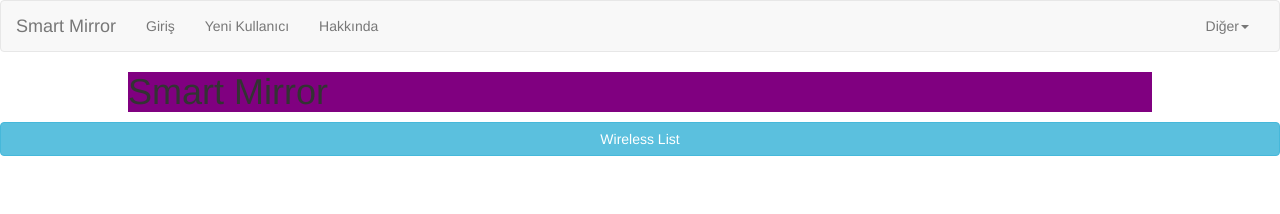
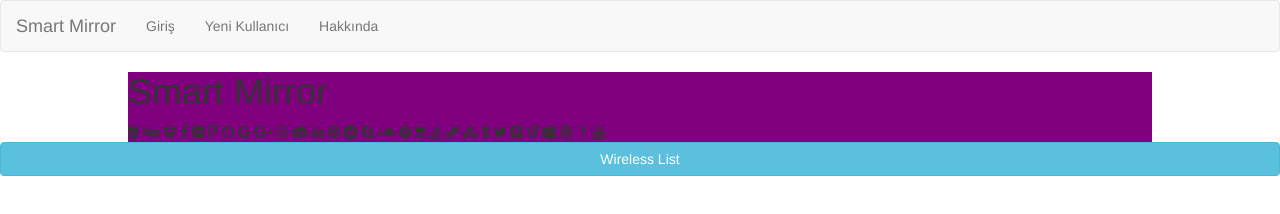
Before and after one commit to buraksivrikaya/smartmirror, an Electron app: page www/index.html in a window 1280 px wide. Drawn offline with Linux system fonts and the light colour scheme.

Commit message:
small fix

```diff
--- a/www/index.html
+++ b/www/index.html
@@ -26,15 +26,21 @@
 	  <div class="container-fluid">
 	    <!-- Brand and toggle get grouped for better mobile display -->
 	    <div class="navbar-header">
+	      <button type="button" class="navbar-toggle collapsed" data-toggle="collapse" data-target="#bs-example-navbar-collapse-1" aria-expanded="false">
+	        <span class="sr-only">Toggle navigation</span>
+	        <span class="icon-bar"></span>
+	        <span class="icon-bar"></span>
+	        <span class="icon-bar"></span>
+	      </button>
 	      <a id="homeButton" class="navbar-brand" href=".">Smart Mirror</a>
 	    </div>
 
 	    <!-- Collect the nav links, forms, and other content for toggling -->
-	    <div class="collapse navbar-collapse" id="navigationBar">
+	    <div class="collapse navbar-collapse" id="bs-example-navbar-collapse-1">
 	      <ul class="nav navbar-nav">
 	        <li><a id="loginAreaButton">Giriş</a></li>
 	        <li><a href="#">Yeni Kullanıcı</a></li>
-	        <li><a class="adminSetting">Tüm Kullanıcılar</a></li>
+	        <li><a id="showAllUsersButton" class="adminSetting">Tüm Kullanıcılar</a></li>
 	        <li class="dropdown">
 	          <a id="settingsMenuButton" class="dropdown-toggle" data-toggle="dropdown" role="button" aria-haspopup="true" aria-expanded="false">Ayarlar <span class="caret"></span></a>
 	          <ul class="dropdown-menu">
@@ -47,7 +53,7 @@
 	        <li><a href="#">Hakkında</a></li>
 	      </ul>
 
-	      <ul class="nav navbar-nav navbar-right">
+	      <ul id="loggedInSettingsMenu" class="nav navbar-nav navbar-right">
 	        <li class="dropdown">
 	          <a href="#" class="dropdown-toggle" data-toggle="dropdown" role="button" aria-haspopup="true" aria-expanded="false">Diğer<span class="caret"></span></a>
 	          <ul class="dropdown-menu">
@@ -62,7 +68,36 @@
 	</nav>
 
 	<div id="container">
-    	<h1>Smart Mirror</h1>
+    	<h1>Smart Mirror</h1><i class="fa fa-bitbucket"></i>
+
+<i class="fa fa-digg"></i>
+<i class="fa fa-dropbox"></i>
+<i class="fa fa-facebook"></i>
+<i class="fa fa-flickr"></i>
+<i class="fa fa-foursquare"></i>
+<i class="fa fa-github"></i>
+<i class="fa fa-google"></i>
+<i class="fa fa-google-plus"></i>
+<i class="fa fa-instagram"></i>
+<i class="fa fa-jsfiddle"></i>
+<i class="fa fa-linkedin"></i>
+<i class="fa fa-pinterest"></i>
+<i class="fa fa-reddit"></i>
+<i class="fa fa-skype"></i>
+<i class="fa fa-soundcloud"></i>
+<i class="fa fa-spotify"></i>
+<i class="fa fa-stack-exchange"></i>
+<i class="fa fa-stack-overflow"></i>
+<i class="fa fa-steam"></i>
+<i class="fa fa-stumbleupon"></i>
+<i class="fa fa-tumblr"></i>
+<i class="fa fa-twitter"></i>
+<i class="fa fa-vimeo-square"></i>
+<i class="fa fa-vine"></i>
+<i class="fa fa-windows"></i>
+<i class="fa fa-wordpress"></i>
+<i class="fa fa-yahoo"></i>
+<i class="fa fa-youtube"></i>
 	</div>
 <div id="output">
 	</div>
@@ -79,12 +114,12 @@
     <script src="js/jquery.min.js"></script>
     <!-- Include all compiled plugins (below), or include individual files as needed -->
     <script src="js/bootstrap.min.js"></script>
-    <script type="text/javascript" src="js/bootstrap-notify.min.js"></script>
+    <script type="text/javascript" src="js/notify.min.js"></script>
     <script type="text/javascript" src="index.js"></script>
 
     <script type="text/javascript">
     	if(loggedIn == 1){
-    		$.notify('<strong>'+userName+'</strong> Hoş Geldiniz', { allow_dismiss: true });
+				$.notify(userName+' Hoş Geldiniz', {className:"success", showDuration:"500", autoHide: true, globalPosition: "top right" });
     	}
 
     </script>
```
